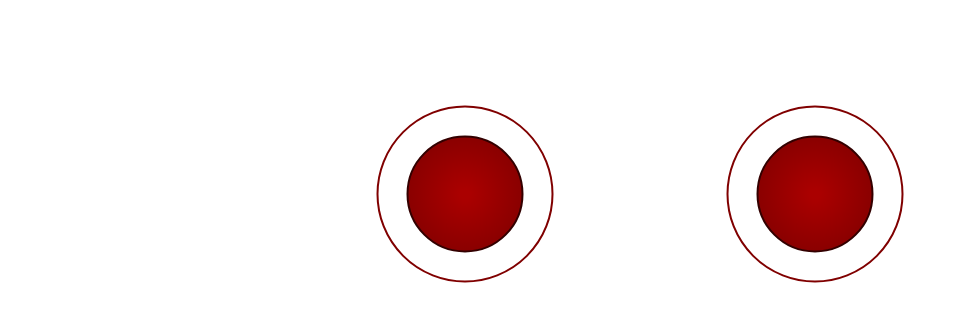
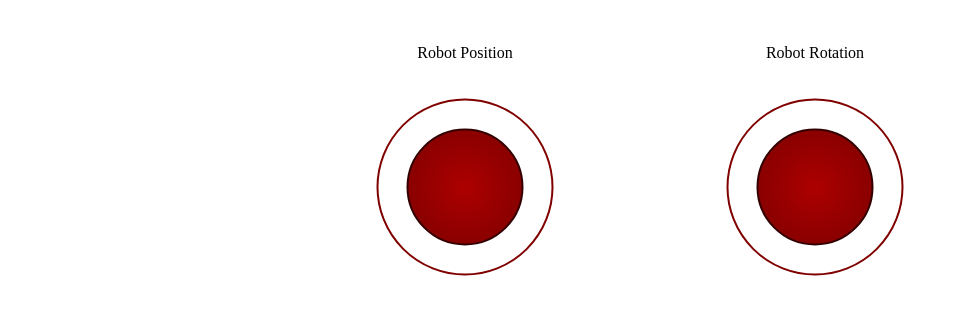
Before and after one commit to CollinRoboticsClub/enMo, a plain HTML site: page webui/index.html in a window 1280 px wide. Shown: the part 61-382 px from the top of the page, without its empty margins (0-959 px from the left). Drawn offline with Linux system fonts and the light colour scheme; no server answers.

Commit message:
(Web UI) add labels to joysticks

```diff
--- a/webui/index.html
+++ b/webui/index.html
@@ -11,7 +11,11 @@
         .joystick {
             width: 250px;
             height: 250px;
-            margin: 50px;
+            margin: 25px 50px; /* top/bottom | left/right */
+        }
+        .joystickLabel {
+            text-align: center;
+            margin: 0px;
         }
     </style>
 
@@ -24,8 +28,15 @@
     <body>
         <h1>Robot and stuff</h1>
         <div class="row">
-            <div id="joystickRobotPosition" class="joystick"></div>
-            <div id="joystickRobotRotation" class="joystick"></div>
+            <div id="joystickRobotPosition" class="joystick">
+                <p class="joystickLabel">Robot Position</p>
+            </div>
+            <div id="joystickRobotRotation" class="joystick">
+                <p class="joystickLabel">Robot Rotation</p>
+            </div>
+            <!-- <div id="joystickArmRotation" class="joystick"> -->
+            <!--     <p class="joystickLabel">Arm Rotation</p> -->
+            <!-- </div> -->
         </div>
     </body>
     <script src="script.js"></script>
```
